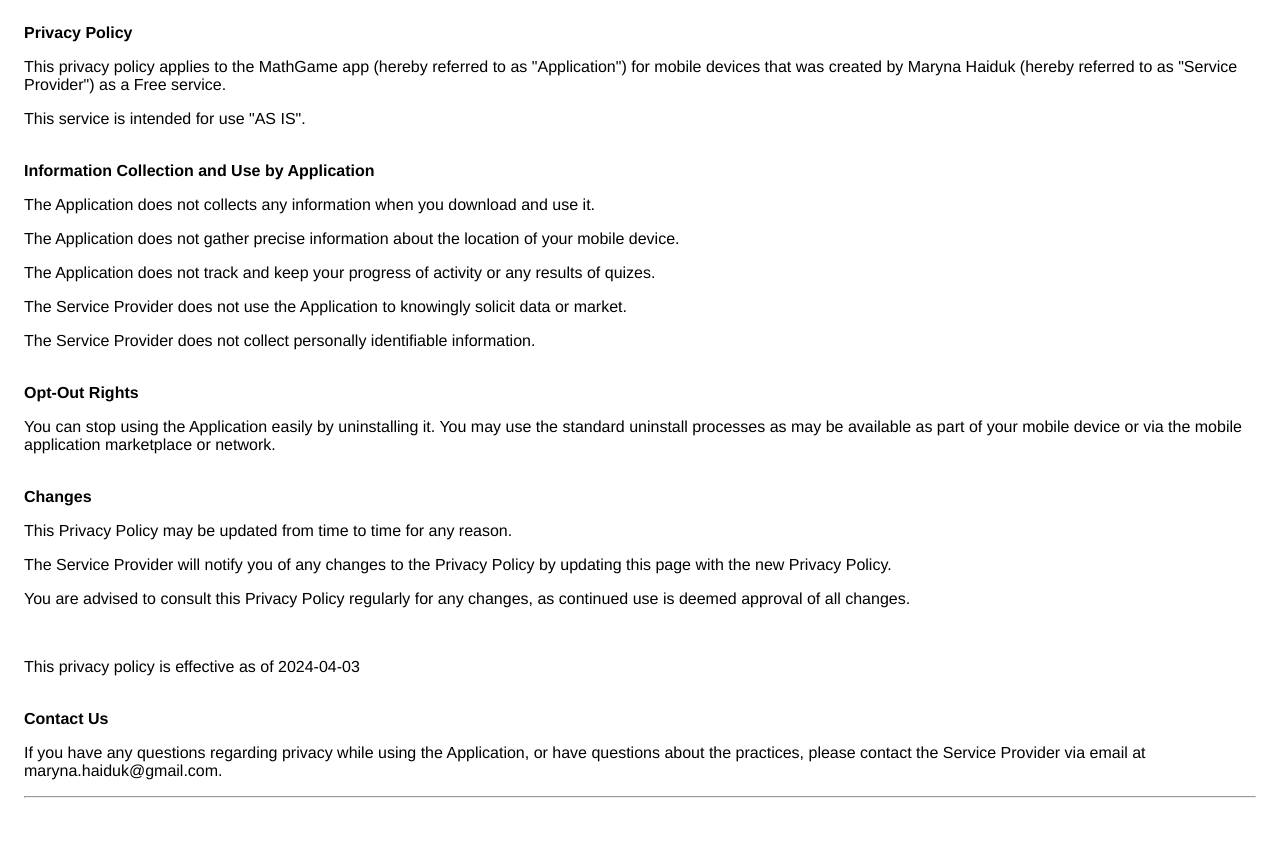
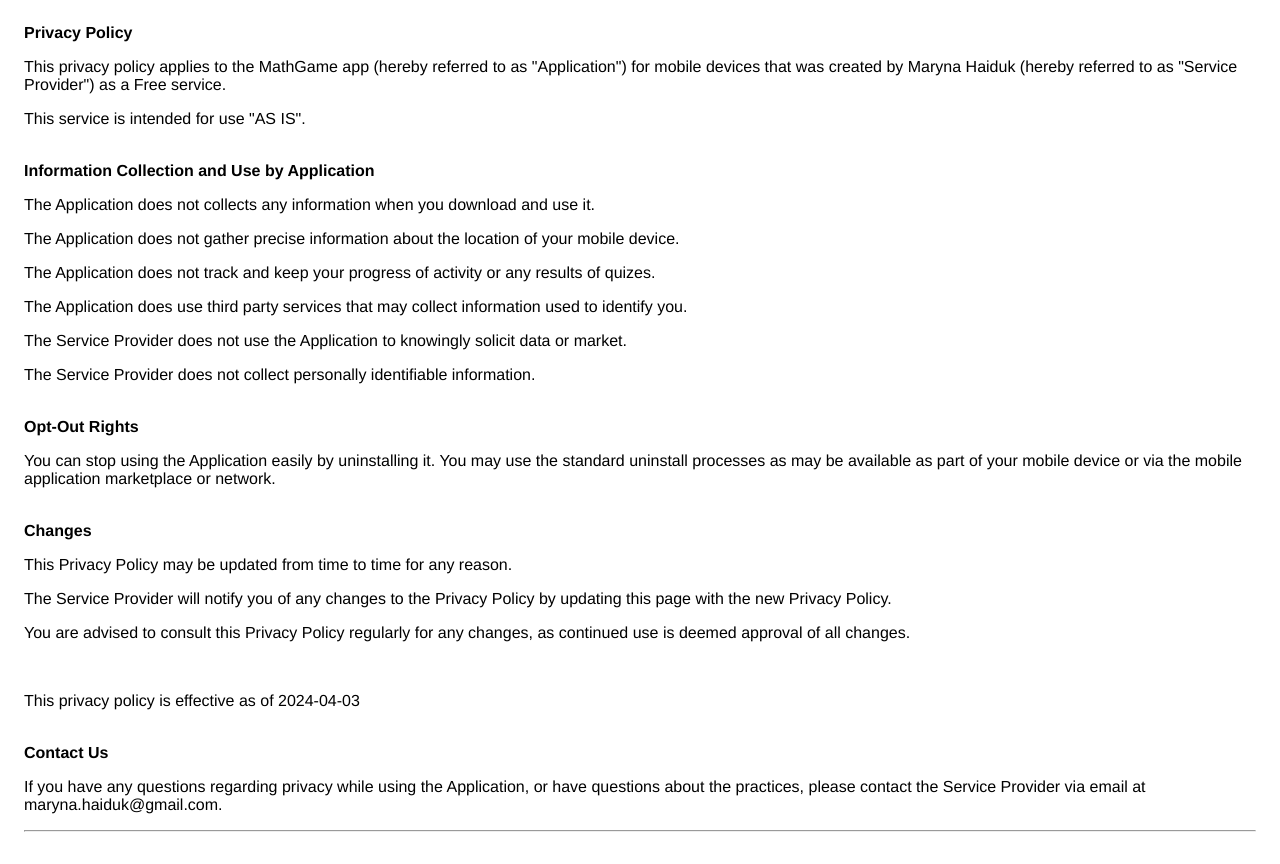
Before and after one commit to MarynaHaiduk/MarynaHaiduk.github.io, a plain HTML site: page index.html in a window 1280 px wide. Before the commit the page ends 830 px from the top, so only its background shows below. Drawn offline with Linux system fonts and the light colour scheme.

Commit message:
Update index.html

```diff
--- a/index.html
+++ b/index.html
@@ -22,6 +22,7 @@
     <p>The Application does not collects any information when you download and use it.</p>
     <p>The Application does not gather precise information about the location of your mobile device.</p>
     <p>The Application does not track and keep your progress of activity or any results of quizes.</p>
+    <p>The Application does use third party services that may collect information used to identify you.</p>
     <p>The Service Provider does not use the Application to knowingly solicit data or market.</p>
     <p>The Service Provider does not collect personally identifiable information.</p><br>
 
```
